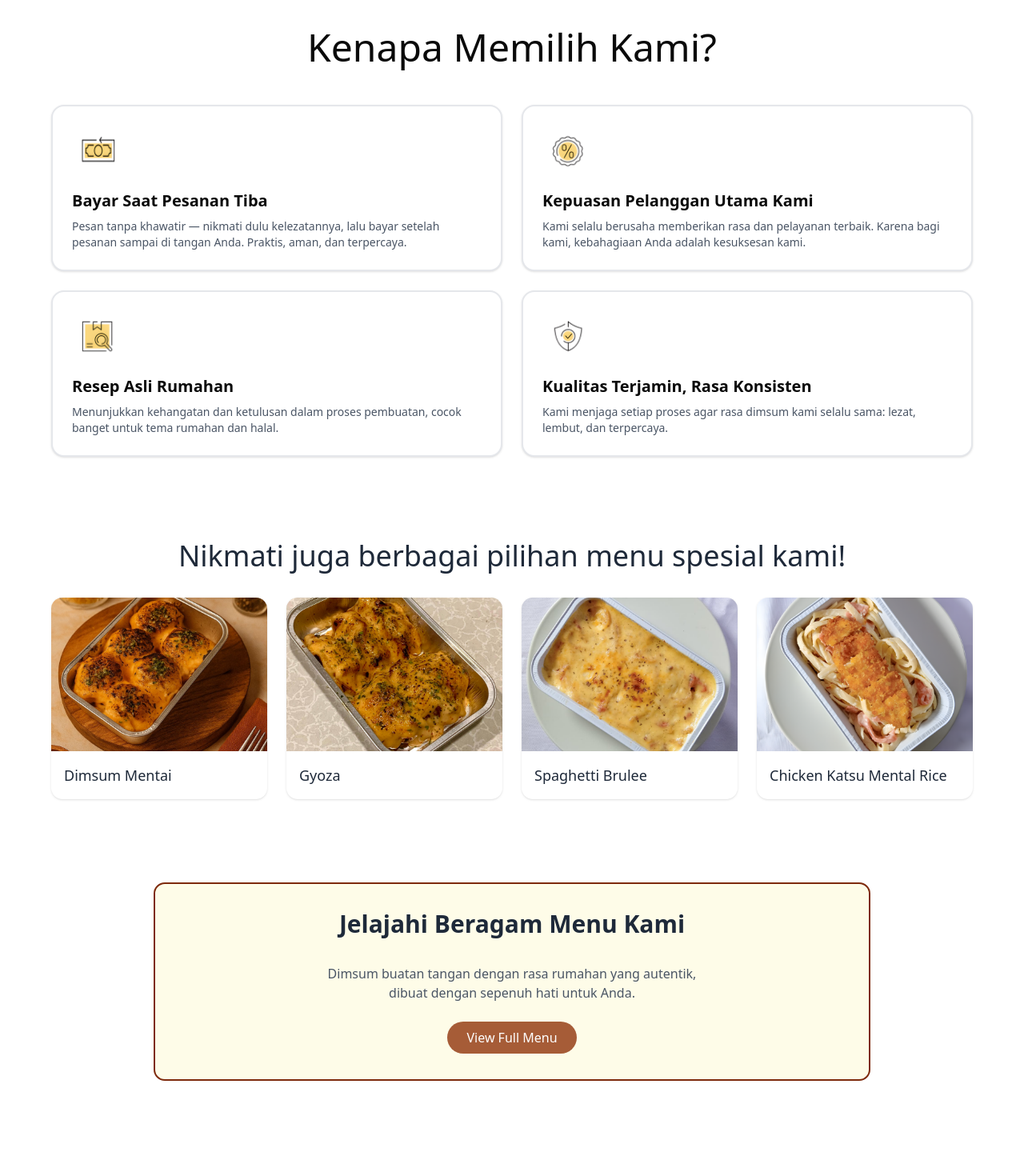
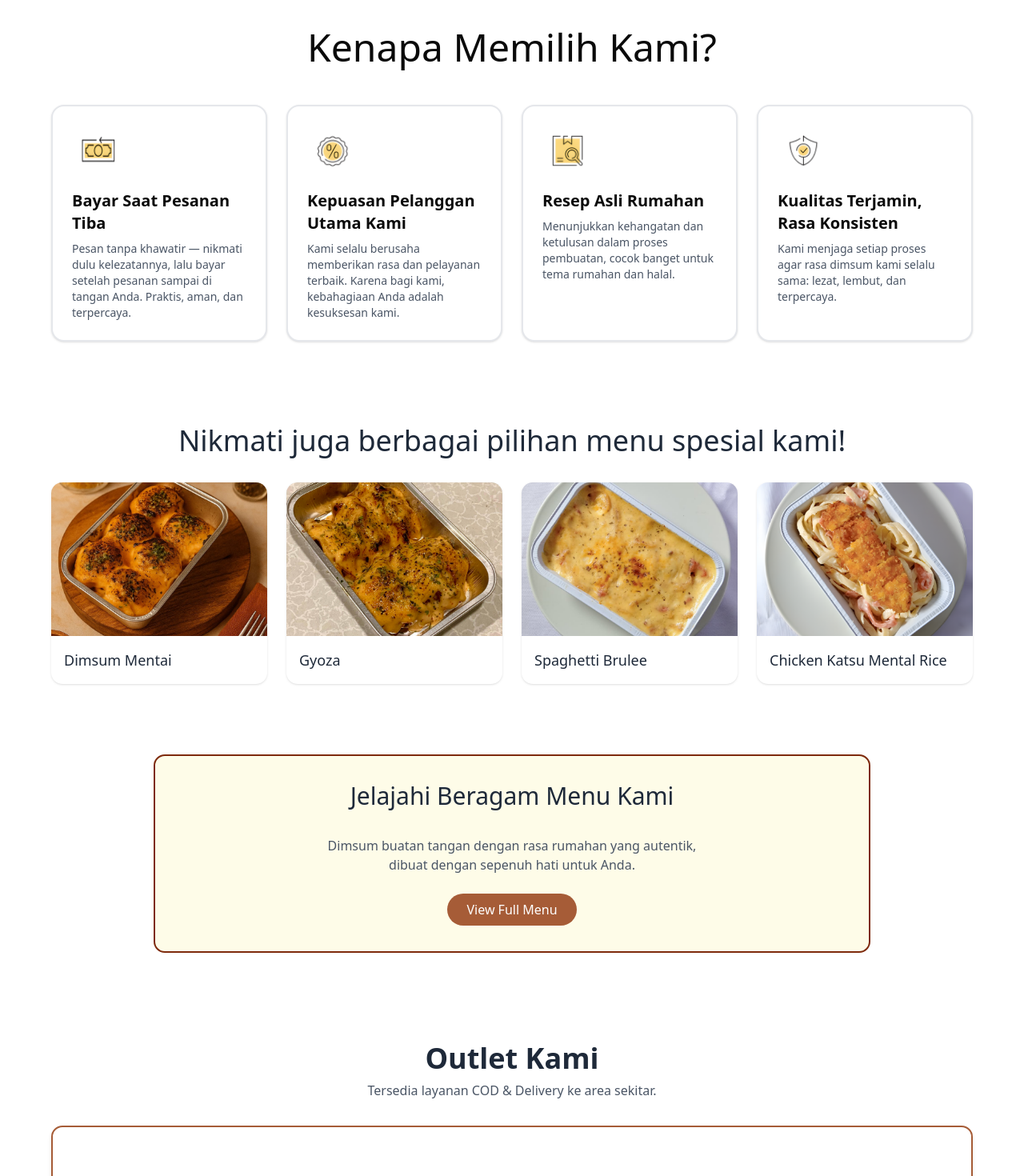
Before and after one commit to dvndrey/web_dimsum, a Next.js app: page / in a window 1280 px wide. Shown: the part 880-2350 px from the top of the page at 80% size. Built offline with nearby package versions, Linux system fonts and the light colour scheme; no server answers; the database is empty; grey boxes are pictures that could not be loaded.

Commit message:
Fixing minor design - Card positioning

```diff
--- a/src/app/page.jsx
+++ b/src/app/page.jsx
@@ -49,13 +49,13 @@ export default function Home() {
           </div>
         </section>
 
-        {/* Kenapa Memilih Kami? Section */}
+       {/* Kenapa Memilih Kami? Section */}
         <section className="py-16 bg-white px-4">
           <div className="max-w-6xl mx-auto">
             <h2 className="text-4xl md:text-5xl font-medium text-center mb-12">Kenapa Memilih Kami?</h2>
-            <div className="grid grid-cols-1 sm:grid-cols-2 gap-6">
+            <div className="grid grid-cols-1 sm:grid-cols-2 lg:grid-cols-4 gap-6">
               {/* Card 1 */}
-              <div className="bg-white p-6 rounded-2xl border-2 border-gray-200 shadow-sm hover:shadow-md transition cursor-pointer">
+              <div className="bg-white p-6 rounded-2xl border-2 border-gray-200 shadow-sm hover:shadow-xl hover:shadow-[#ffb691] transition">
                 <div className="w-16 h-16 mb-4 flex items-center justify-center">
                   <img src="/Icons/MoneyIcon.png" alt="Bayar Saat Pesanan Tiba" className="w-12 h-12 object-contain" />
                 </div>
@@ -66,7 +66,7 @@ export default function Home() {
               </div>
 
               {/* Card 2 */}
-              <div className="bg-white p-6 rounded-2xl border-2 border-gray-200 shadow-sm hover:shadow-md transition cursor-pointer">
+              <div className="bg-white p-6 rounded-2xl border-2 border-gray-200 shadow-sm hover:shadow-xl hover:shadow-[#ffb691] transition">
                 <div className="w-16 h-16 mb-4 flex items-center justify-center">
                   <img src="/Icons/PercentIcon.png" alt="Kepuasan Pelanggan Utama Kami" className="w-12 h-12 object-contain" />
                 </div>
@@ -77,7 +77,7 @@ export default function Home() {
               </div>
 
               {/* Card 3 */}
-              <div className="bg-white p-6 rounded-2xl border-2 border-gray-200 shadow-sm hover:shadow-md transition cursor-pointer">
+              <div className="bg-white p-6 rounded-2xl border-2 border-gray-200 shadow-sm hover:shadow-xl hover:shadow-[#ffb691] transition">
                 <div className="w-16 h-16 mb-4 flex items-center justify-center">
                   <img src="/Icons/FindIcon.png" alt="Resep Asli Rumahan" className="w-12 h-12 object-contain" />
                 </div>
@@ -88,7 +88,7 @@ export default function Home() {
               </div>
 
               {/* Card 4 */}
-              <div className="bg-white p-6 rounded-2xl border-2 border-gray-200 shadow-sm hover:shadow-md transition cursor-pointer">
+              <div className="bg-white p-6 rounded-2xl border-2 border-gray-200 shadow-sm hover:shadow-xl hover:shadow-[#ffb691] transition">
                 <div className="w-16 h-16 mb-4 flex items-center justify-center">
                   <img src="/Icons/QualityIcon.png" alt="Kualitas Terjamin, Rasa Konsisten" className="w-12 h-12 object-contain" />
                 </div>
@@ -107,7 +107,7 @@ export default function Home() {
             <h2 className="text-4xl md:text-4xl font-medium text-center text-gray-800 mb-8">Nikmati juga berbagai pilihan menu spesial kami!</h2>
             <div className="grid grid-cols-1 sm:grid-cols-2 lg:grid-cols-4 gap-6">
               {/* Menu 1 */}
-              <div className="bg-white rounded-xl overflow-hidden shadow-sm hover:shadow-md transition cursor-pointer">
+              <div className="bg-white rounded-xl overflow-hidden shadow-sm transition">
                 <div className="h-48 overflow-hidden">
                   <img src="/Images/DimsumMentai2.png" alt="Dimsum Mentai" className="w-full h-full object-cover" loading="lazy" />
                 </div>
@@ -117,7 +117,7 @@ export default function Home() {
               </div>
 
               {/* Menu 2 */}
-              <div className="bg-white rounded-xl overflow-hidden shadow-sm hover:shadow-md transition cursor-pointer">
+              <div className="bg-white rounded-xl overflow-hidden shadow-sm transition">
                 <div className="h-48 overflow-hidden">
                   <img src="/Images/Gyoza2.png" alt="Gyoza" className="w-full h-full object-cover" loading="lazy" />
                 </div>
@@ -127,7 +127,7 @@ export default function Home() {
               </div>
 
               {/* Menu 3 */}
-              <div className="bg-white rounded-xl overflow-hidden shadow-sm hover:shadow-md transition cursor-pointer">
+              <div className="bg-white rounded-xl overflow-hidden shadow-sm transition">
                 <div className="h-48 overflow-hidden">
                   <img src="/Images/SphagettiBrulee2.png" alt="Spaghetti Brulee" className="w-full h-full object-cover" loading="lazy" />
                 </div>
@@ -137,7 +137,7 @@ export default function Home() {
               </div>
 
               {/* Menu 4 */}
-              <div className="bg-white rounded-xl overflow-hidden shadow-sm hover:shadow-md transition cursor-pointer">
+              <div className="bg-white rounded-xl overflow-hidden shadow-sm transition">
                 <div className="h-48 overflow-hidden">
                   <img src="/Images/ChickenKatsuMentaiRice2.png" alt="Chicken Katsu Mental Rice" className="w-full h-full object-cover" loading="lazy" />
                 </div>
@@ -150,10 +150,10 @@ export default function Home() {
         </section>
 
         {/* Explore Menu Section */}
-        <section className="py-16 px-4">
+        <section className="py-12 px-4">
           <div className="max-w-4xl mx-auto text-center">
             <div className="bg-yellow-50 p-8 rounded-xl border-2 border-orange-900">
-              <h2 className="text-2xl md:text-3xl font-bold text-gray-800 mb-8">Jelajahi Beragam Menu Kami</h2>
+              <h2 className="text-2xl md:text-3xl font-b  old text-gray-800 mb-8">Jelajahi Beragam Menu Kami</h2>
               <p className="text-gray-600 mb-6">
                 Dimsum buatan tangan dengan rasa rumahan yang autentik,<br />
                 dibuat dengan sepenuh hati untuk Anda.
```
